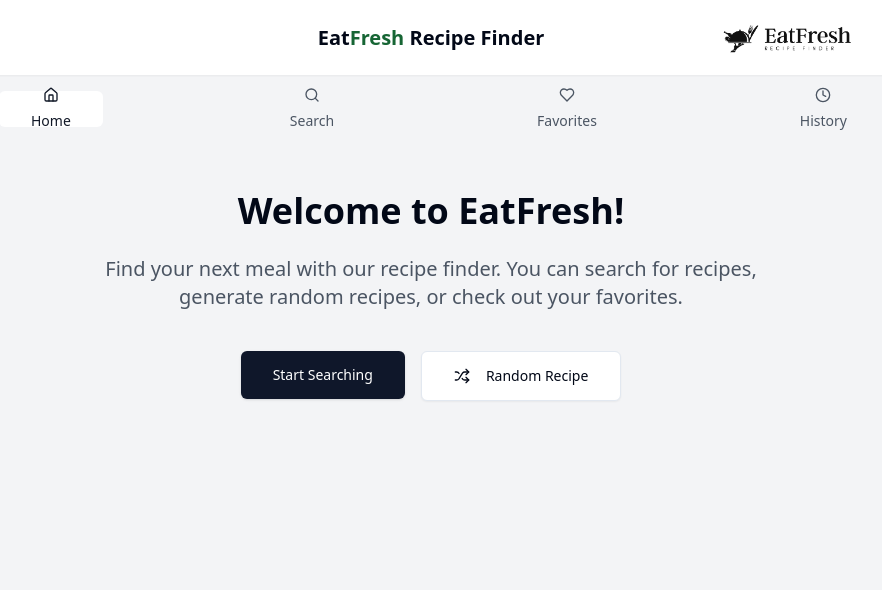
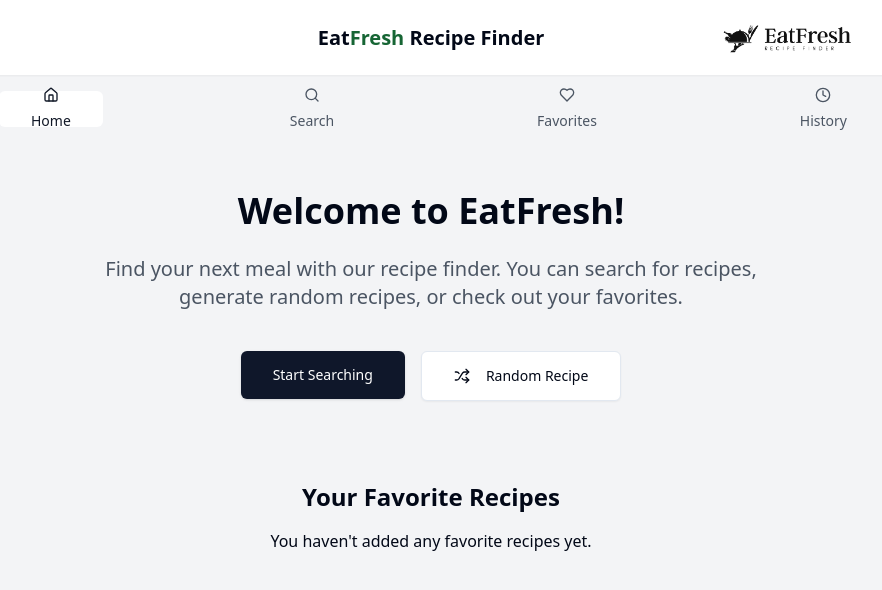
Before and after one commit to Magdalena-megi/eat-fresh, a Next.js app: page / in a window 1280 px wide. Shown: the top 590 px of the page, without its empty margins (209-1091 px from the left). Built offline with nearby package versions, Linux system fonts and the light colour scheme.

Commit message:
showing favorites on first page

```diff
--- a/src/component/NavBar.tsx
+++ b/src/component/NavBar.tsx
@@ -17,7 +17,6 @@ export default function NavBar() {
 
   useEffect(() => {
     const fetchFavoriteRecipes = async () => {
-      if (currentPage === "favorites") {
       setIsLoading(true);
       try {
         const recipes = await Promise.all(
@@ -35,11 +34,10 @@ export default function NavBar() {
       } finally {
         setIsLoading(false);
       }
-      }
     };
 
     fetchFavoriteRecipes();
-  }, [currentPage, favorites]);
+  }, [favorites]);
 
   const renderPage = () => {
     switch (currentPage) {
@@ -53,6 +51,7 @@ export default function NavBar() {
         return <div>History page (not implemented yet)</div>;
       default:
         return (
+          <div className="space-y-12">
             <div className="text-center space-y-6">
               <h1 className="text-4xl font-bold">Welcome to EatFresh!</h1>
               <p className="text-xl text-gray-600 max-w-2xl mx-auto">
@@ -75,6 +74,8 @@ export default function NavBar() {
                   Random Recipe
                 </Button>
               </div>
+            </div>
+            {renderFavorites()}
           </div>
         );
     }
```
Lines whose indentation alone changed are shown as unchanged.
